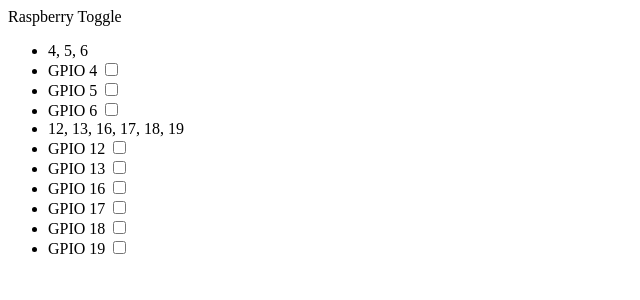
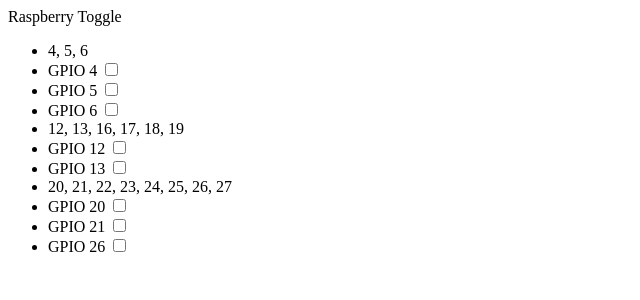
Before and after one commit to yfsoftcom/pi, a Flask app: page / in a window 1280 px wide. Shown: the top 300 px of the page, without its empty margins (0-640 px from the left). Run offline with Flask 2, Linux system fonts and the light colour scheme; some libraries are stand-ins or nearby versions.

Commit message:
default 26

```diff
--- a/003/myio.py
+++ b/003/myio.py
@@ -8,7 +8,7 @@ else:
     load_gpio = True
 
 # channels = [ 4, 5, 6, 12, 13, 16, 17, 18, 19, 20, 21, 22, 23, 24, 25, 26, 27 ]
-channels = [ 18 ]
+channels = [ 26 ]
 
 def is_setup(channel):
     return int(channel) in channels
--- a/003/templates/index.html
+++ b/003/templates/index.html
@@ -63,7 +63,7 @@
                             <span class="toggle-icon"></span>
                         </label>
                     </li>
-                    <li>
+                    <!-- <li>
                         <span>GPIO 16</span>
                         <label class="toggle toggle-init color-red">
                             <input type="checkbox" value='16'>
@@ -90,9 +90,30 @@
                             <input type="checkbox" value='19'>
                             <span class="toggle-icon"></span>
                         </label>
+                    </li> -->
+                    <!-- Divider -->
+                    <li class="item-divider">20, 21, 22, 23, 24, 25, 26, 27</li>
+                    <li>
+                        <span>GPIO 20</span>
+                        <label class="toggle toggle-init color-red">
+                            <input type="checkbox" value='20'>
+                            <span class="toggle-icon"></span>
+                        </label>
                     </li>
-                    <!-- Divider -->
-                    <!-- <li class="item-divider">20, 21, 22, 23, 24, 25, 26, 27</li> -->
+                    <li>
+                        <span>GPIO 21</span>
+                        <label class="toggle toggle-init color-red">
+                            <input type="checkbox" value='21'>
+                            <span class="toggle-icon"></span>
+                        </label>
+                    </li>
+                    <li>
+                        <span>GPIO 26</span>
+                        <label class="toggle toggle-init color-red">
+                            <input type="checkbox" value='26'>
+                            <span class="toggle-icon"></span>
+                        </label>
+                    </li>
                 </ul>
                 </div>
             </div>
```
